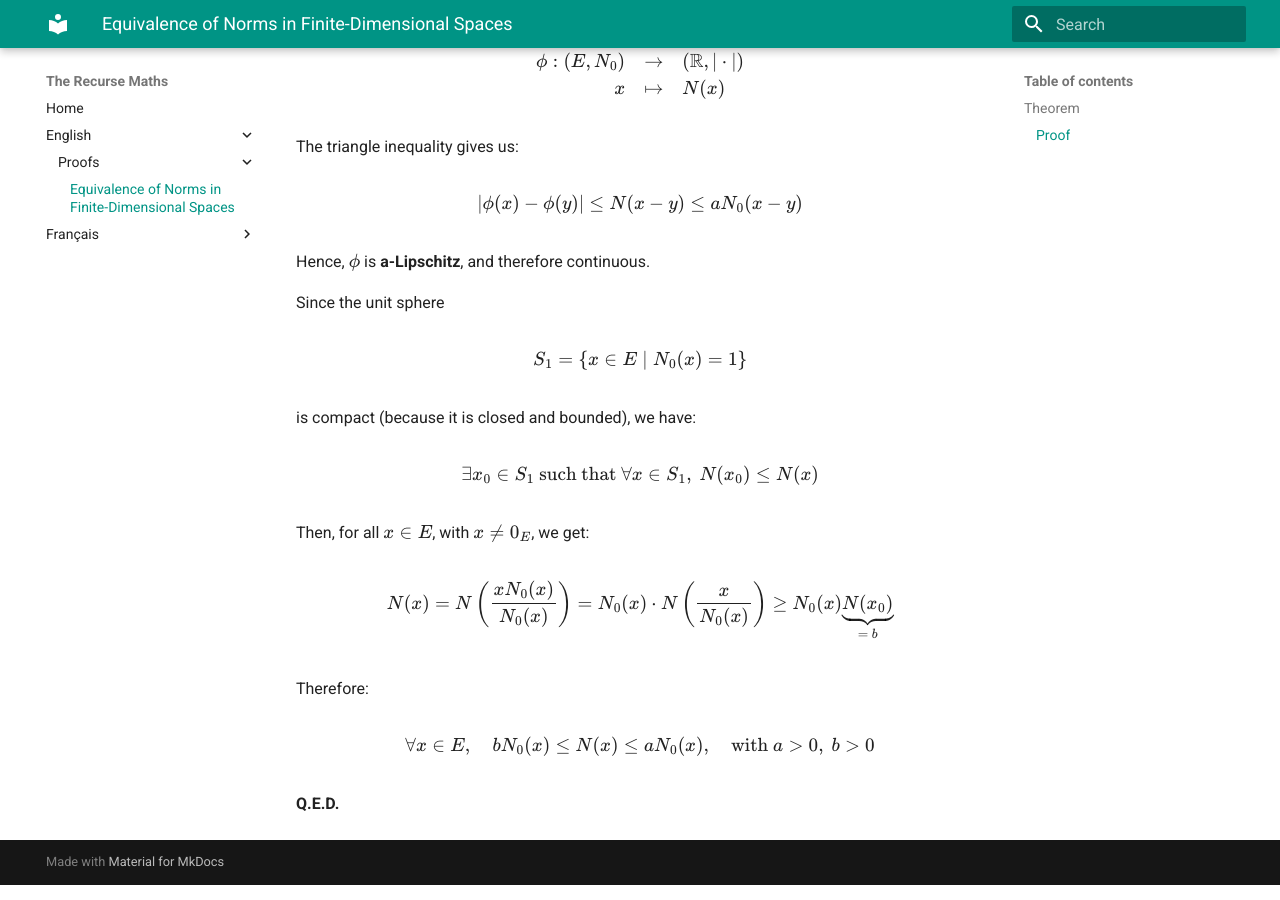
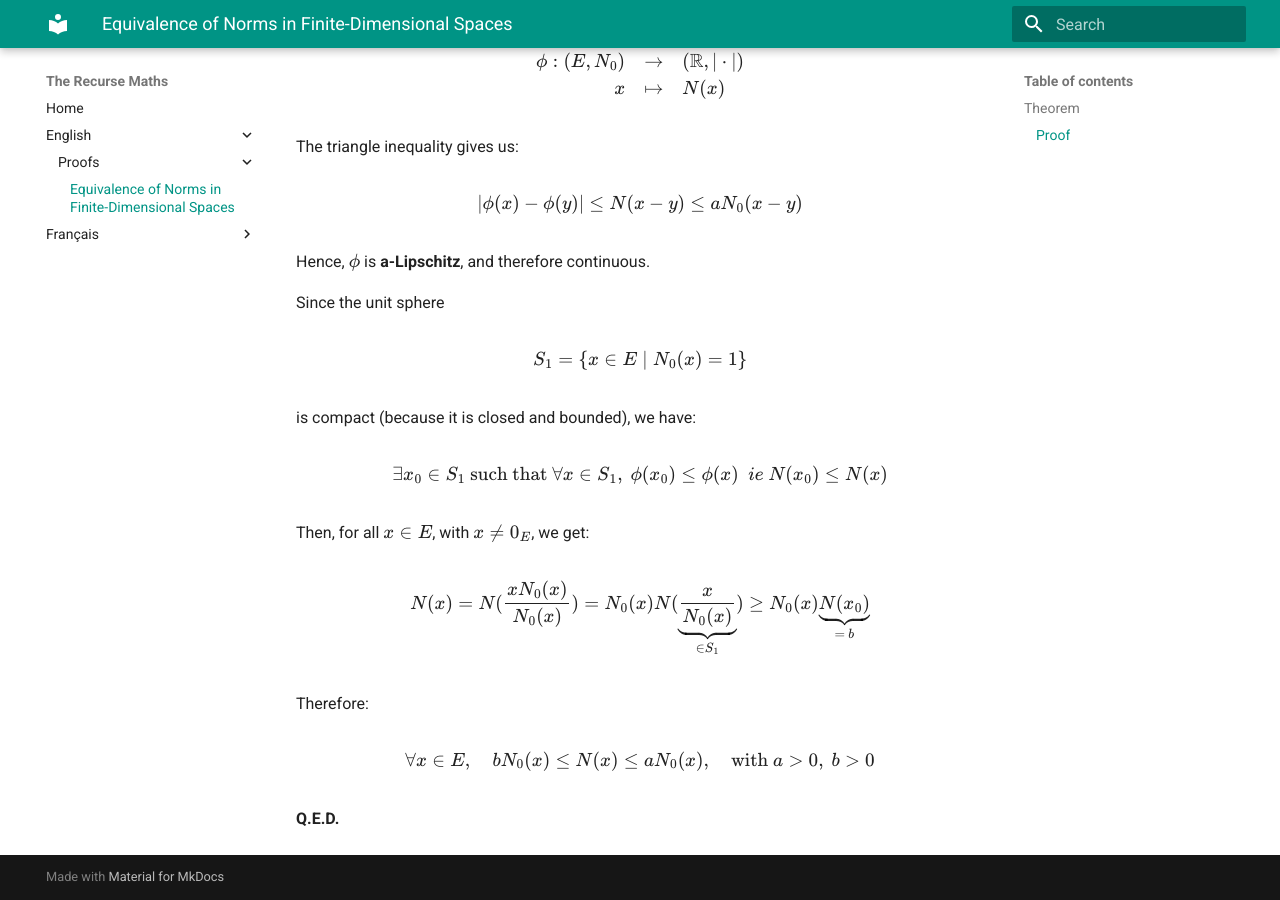
Before and after one commit to therecursemaths/therecursemaths.github.io, an MkDocs documentation site: the page built from docs/en/Proofs/equivalence_norms_finite-dimensional_spaces.md, in a window 1280 px wide and 900 px high, scrolled down 771 px. Built offline with MkDocs 1.6.1 and Material for MkDocs 9.7.7, drawn with Linux system fonts in a browser that asks for light colours.

Commit message:
Update proofs, README.md and index.md

```diff
--- a/docs/en/Proofs/equivalence_norms_finite-dimensional_spaces.md
+++ b/docs/en/Proofs/equivalence_norms_finite-dimensional_spaces.md
@@ -46,13 +46,13 @@ S_1 = \{ x \in E \mid N_0(x) = 1 \}
 is compact (because it is closed and bounded), we have:
 
 \[
-\exists x_0 \in S_1 \text{ such that } \forall x \in S_1, \ N(x_0) \leq N(x)
+\exists x_0 \in S_1 \text{ such that } \forall x \in S_1, \ \phi(x_0) \leq \phi(x) \ \ ie \ N(x_0) \leq N(x)
 \]
 
 Then, for all \(x \in E\), with \(x \ne 0_E\), we get:
 
 \[
-N(x) = N\left(\frac{x N_0(x)}{N_0(x)}\right) = N_0(x) \cdot N\left(\frac{x}{N_0(x)}\right) \geq N_0(x) \underbrace{N(x_0)}_{= \ b}
+N(x) = N(\frac{xN_0(x)}{N_0(x)}) = N_0(x)N(\underbrace{\frac{x}{N_0(x)}}_{\in S_1}) \geq N_0(x)\underbrace{N(x_0)}_{= \ b}
 \]
 
 Therefore:
```
Also changed, not shown: README.md (+3 -3 lines), docs/fr/Démonstrations/equivalence_normes_dimension_finie.md (+2 -2 lines), docs/index.md (+3 -3 lines).
